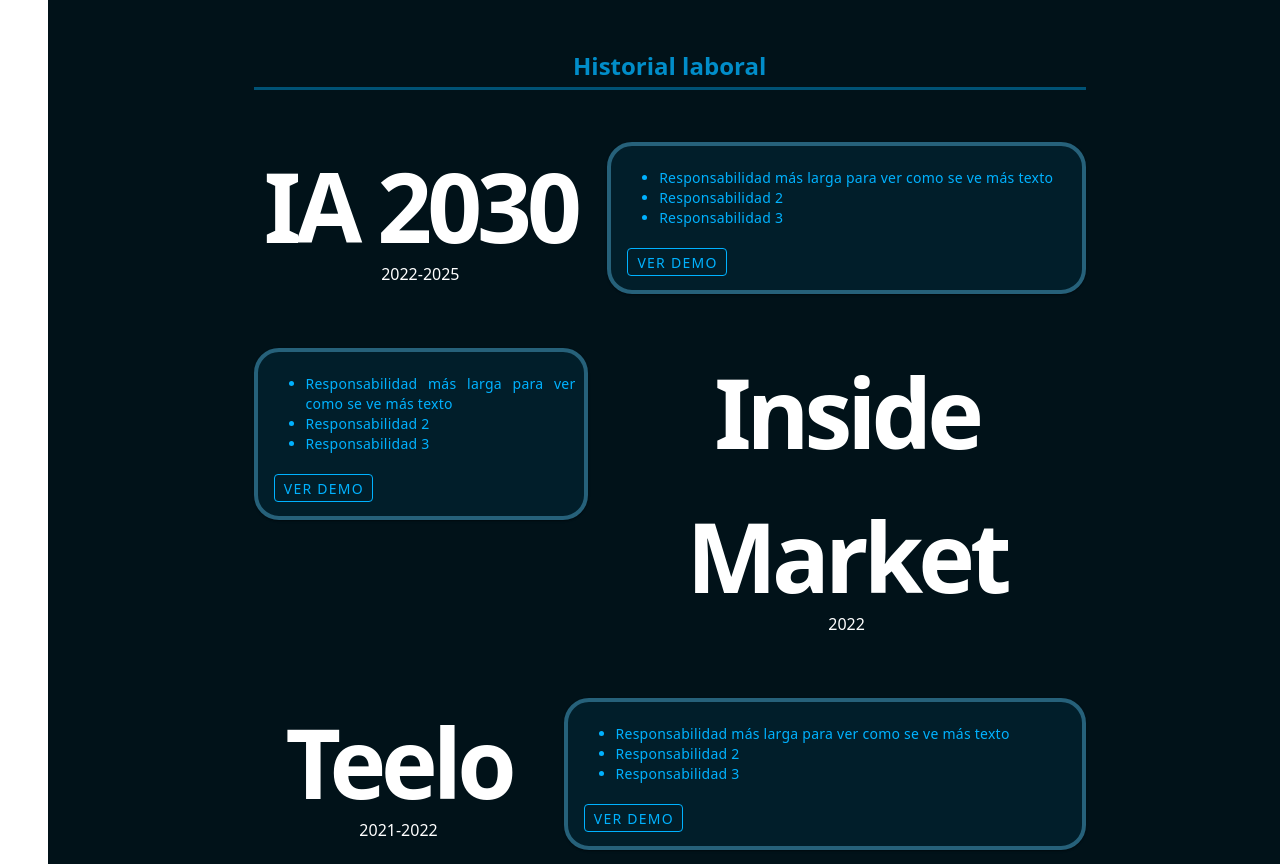
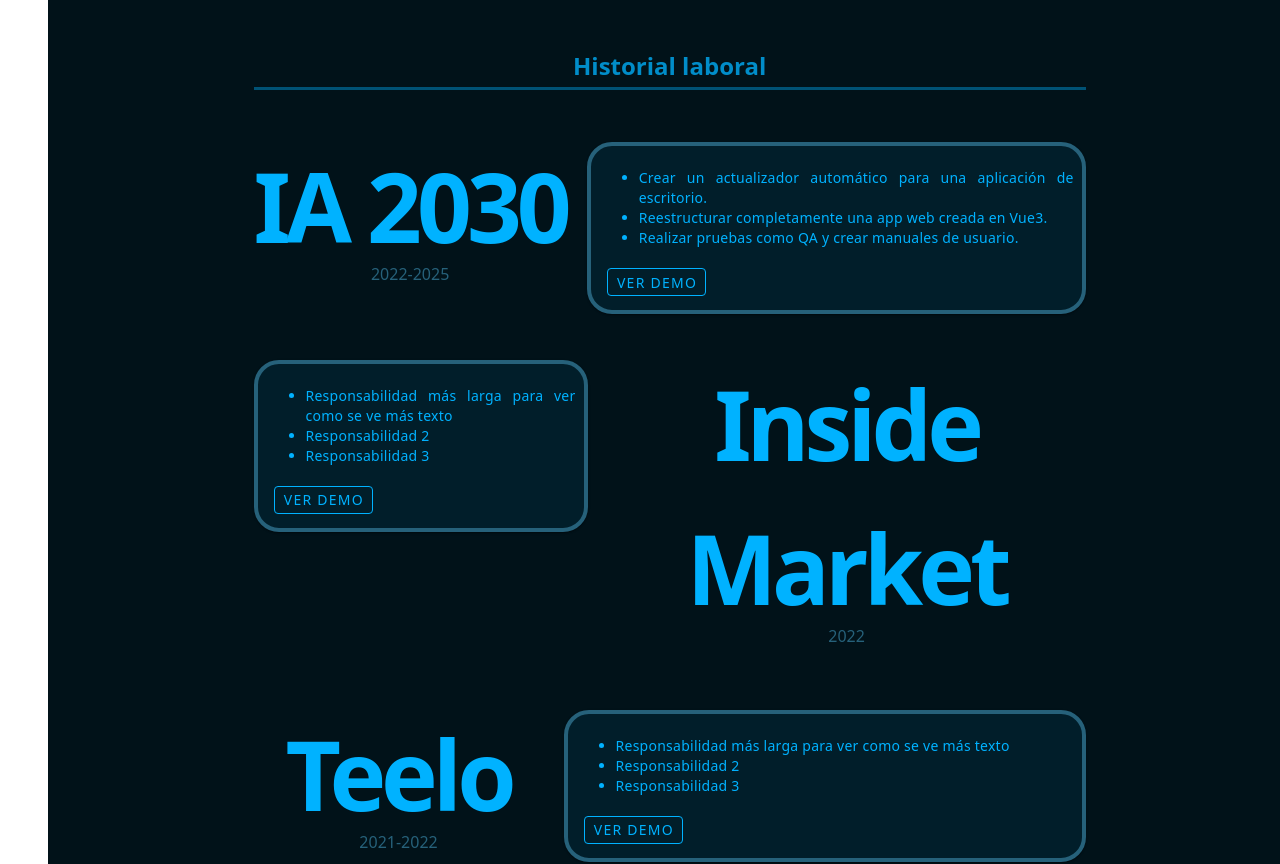
Before and after one commit to daanube/my-own-portfolio-shove-it, a Vue app: page / in a window 1280 px wide. Shown: the part 1140-2004 px from the top of the page. Built offline with nearby package versions, Linux system fonts and the light colour scheme.

Commit message:
Update TimelineComponent.vue

```diff
--- a/src/components/TimelineComponent.vue
+++ b/src/components/TimelineComponent.vue
@@ -5,9 +5,9 @@
         companyName: "IA 2030",
         companyDuration: "2022-2025",
         tasksList: [
-            "Responsabilidad más larga para ver como se ve más texto",
-            "Responsabilidad 2",
-            "Responsabilidad 3",
+            "Crear un actualizador automático para una aplicación de escritorio.",
+            "Reestructurar completamente una app web creada en Vue3.",
+            "Realizar pruebas como QA y crear manuales de usuario.",
         ]
     }
     const laboralHistory2 = {
@@ -293,10 +293,12 @@
         margin: -0.5rem auto 0 auto;
         padding: 0;
         letter-spacing: -5px;
+        color: var(--lightColor-1);
     }
 
     .companyDuration {
         margin-top: -1rem;
+        color: var(--darkColor-1);
     }
     /* @media (min-width: 900px) {
         .timeline-grid-container { grid-template-columns: repeat(1, 1fr); }
```
